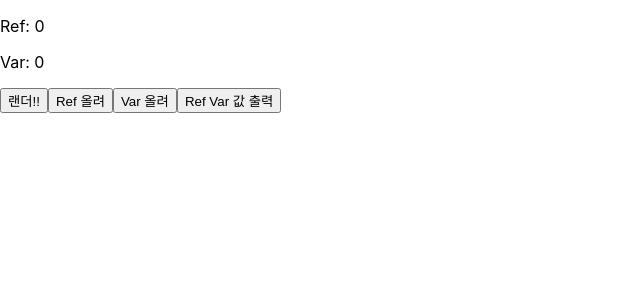
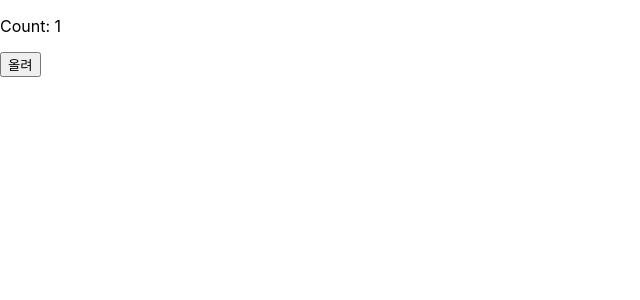
Before and after one commit to YoonCode/react-hook, a React (Create React App) app: page / in a window 1280 px wide. Shown: the top 300 px of the page, without its empty margins (0-640 px from the left). Built offline with nearby package versions, Linux system fonts and the light colour scheme.

Commit message:
when is useRef useful

```diff
--- a/src/App.js
+++ b/src/App.js
@@ -1,38 +1,19 @@
-import React, { useState, useRef } from 'react'
+import React, { useState, useRef, useEffect } from 'react'
 
 const App = () => {
-  const [renderer, setRenderer] = useState(0)
-  const countRef = useRef(0)
-  let countVar = 0
+  const [count, setCount] = useState(1)
+  const renderCount = useRef(1)
 
-  const doRendering = () => {
-    setRenderer(renderer + 1)
-  }
-
-  const increaseRef = () => {
-    // ref 값은 함수가 재실행되어도 유지됨.
-    countRef.current += 1
-    console.log('Ref: ', countRef.current)
-  }
-
-  const increaseVar = () => {
-    // var 값은 함수가 재실행되면 초기화됨.
-    countVar += 1
-    console.log('Var: ', countVar)
-  }
-
-  const printResults = () => {
-    console.log(`ref: ${countRef.current}, var: ${countVar}`)
-  }
+  useEffect(() => {
+    // 랜더링을 발생시키면 안되는 경우에 useRef 가 유용함.
+    console.log('랜더링 수: ', renderCount.current)
+    renderCount.current += 1
+  })
 
   return (
     <>
-      <p>Ref: {countRef.current}</p>
-      <p>Var: {countVar}</p>
-      <button onClick={doRendering}>랜더!!</button>
-      <button onClick={increaseRef}>Ref 올려</button>
-      <button onClick={increaseVar}>Var 올려</button>
-      <button onClick={printResults}>Ref Var 값 출력</button>
+      <p>Count: {count}</p>
+      <button onClick={() => setCount(count + 1)}>올려</button>
     </>
   )
 }
```
